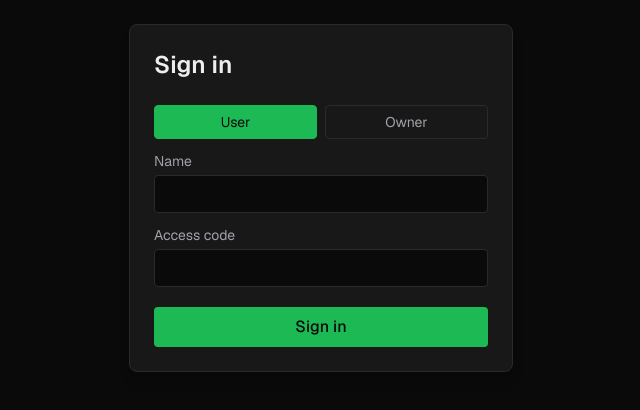
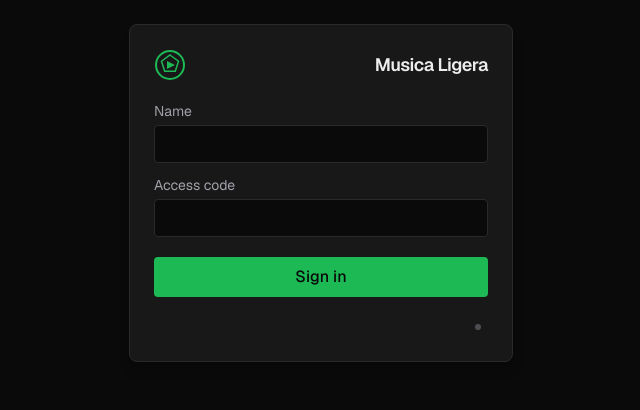
Before and after one commit to camposja/musica-ligera-42, a Next.js app: page /login in a window 1280 px wide. Shown: the top 410 px of the page, without its empty margins (319-959 px from the left). Built offline with nearby package versions, Linux system fonts and the light colour scheme.

Commit message:
feat(auth): branded user-first login with hidden owner access
USER mode is the default; OWNER access is reachable via /login?owner=1
or a small visual easter-egg dot. The dot is aria-hidden + tabIndex=-1
so the URL is the accessible entrypoint.

```diff
--- a/src/app/(auth)/login/LoginForm.tsx
+++ b/src/app/(auth)/login/LoginForm.tsx
@@ -5,13 +5,20 @@ import { useState } from "react";
 
 type Mode = "OWNER" | "USER";
 
-export default function LoginForm() {
+export default function LoginForm({ initialMode }: { initialMode: Mode }) {
   const router = useRouter();
-  const [mode, setMode] = useState<Mode>("USER");
+  const [mode, setMode] = useState<Mode>(initialMode);
   const [field1, setField1] = useState("");
   const [field2, setField2] = useState("");
   const [error, setError] = useState<string | null>(null);
   const [submitting, setSubmitting] = useState(false);
+
+  function switchMode(next: Mode) {
+    setMode(next);
+    setField1("");
+    setField2("");
+    setError(null);
+  }
 
   async function onSubmit(e: React.FormEvent) {
     e.preventDefault();
@@ -43,31 +50,17 @@ export default function LoginForm() {
     }
   }
 
-  const tabBase = "flex-1 rounded border px-3 py-1.5 transition-colors";
-  const tabActive = "border-accent bg-accent text-accent-foreground";
-  const tabIdle = "border-border text-muted hover:text-foreground";
   const inputClass =
     "rounded border border-border bg-background px-3 py-2 outline-none focus:border-accent";
 
   return (
-    <form onSubmit={onSubmit} className="flex flex-col gap-3">
-      <div className="flex gap-2 text-sm">
-        <button
-          type="button"
-          onClick={() => setMode("USER")}
-          className={`${tabBase} ${mode === "USER" ? tabActive : tabIdle}`}
-        >
-          User
-        </button>
-        <button
-          type="button"
-          onClick={() => setMode("OWNER")}
-          className={`${tabBase} ${mode === "OWNER" ? tabActive : tabIdle}`}
-        >
-          Owner
-        </button>
+    <div className="flex flex-col gap-5">
+      <div className="flex items-center justify-between">
+        <LogoMark />
+        <span className="text-lg font-semibold tracking-tight">Musica Ligera</span>
       </div>
 
+      <form onSubmit={onSubmit} className="flex flex-col gap-3">
         <label className="flex flex-col gap-1 text-sm">
           <span className="text-muted">{mode === "OWNER" ? "Username" : "Name"}</span>
           <input
@@ -102,5 +95,62 @@ export default function LoginForm() {
           {submitting ? "Signing in…" : "Sign in"}
         </button>
       </form>
+
+      <div className="flex items-center justify-between text-xs text-muted">
+        {mode === "OWNER" ? (
+          <button
+            type="button"
+            onClick={() => {
+              switchMode("USER");
+              router.replace("/login");
+            }}
+            className="underline-offset-2 hover:underline"
+          >
+            User sign in
+          </button>
+        ) : (
+          <span />
+        )}
+        {/*
+          Hidden OWNER-mode trigger. The accessible OWNER entrypoint is
+          /login?owner=1 — the dot is a visual easter egg only. Hiding it from
+          assistive tech (aria-hidden + tabIndex={-1}) is intentional: keyboard
+          and screen-reader users get the documented URL path; sighted owners
+          get a tap target. Do not remove the URL fallback.
+        */}
+        <button
+          type="button"
+          aria-hidden="true"
+          tabIndex={-1}
+          onClick={() => switchMode("OWNER")}
+          className="-m-3 flex h-11 w-11 items-center justify-center"
+          style={{ visibility: mode === "OWNER" ? "hidden" : "visible" }}
+        >
+          <span className="block h-1.5 w-1.5 rounded-full bg-muted/40 hover:bg-muted" />
+        </button>
+      </div>
+    </div>
   );
 }
+
+function LogoMark() {
+  return (
+    <svg
+      width="32"
+      height="32"
+      viewBox="0 0 32 32"
+      fill="none"
+      xmlns="http://www.w3.org/2000/svg"
+      aria-hidden="true"
+    >
+      <circle cx="16" cy="16" r="14" stroke="var(--accent)" strokeWidth="2" />
+      <polygon
+        points="16,6 24.5,12.2 21.3,22.2 10.7,22.2 7.5,12.2"
+        stroke="var(--accent)"
+        strokeWidth="1.5"
+        fill="none"
+      />
+      <polygon points="13,12 13,20 21,16" fill="var(--accent)" />
+    </svg>
+  );
+}
--- a/src/app/(auth)/login/page.tsx
+++ b/src/app/(auth)/login/page.tsx
@@ -1,10 +1,27 @@
+import type { Metadata } from "next";
 import LoginForm from "./LoginForm";
 
-export default function LoginPage() {
-  return (
-    <>
-      <h1 className="mb-6 text-2xl font-semibold">Sign in</h1>
-      <LoginForm />
-    </>
-  );
+export const metadata: Metadata = {
+  title: "Musica Ligera — Sign in",
+};
+
+type Search = { owner?: string };
+
+// Server component reads `?owner=1` (or any truthy value) from the URL and
+// passes the initial mode to the client form. Doing this server-side avoids
+// the SSR flicker that would happen if the client component used
+// useSearchParams to flip mode after mount.
+export default async function LoginPage({
+  searchParams,
+}: {
+  searchParams: Promise<Search>;
+}) {
+  const params = await searchParams;
+  const initialMode = isTruthy(params.owner) ? "OWNER" : "USER";
+  return <LoginForm initialMode={initialMode} />;
 }
+
+function isTruthy(v: string | undefined): boolean {
+  if (!v) return false;
+  return v === "1" || v.toLowerCase() === "true" || v.toLowerCase() === "owner";
+}
```
Also changed, not shown: 1 other file (tests, documents, lock files or other folders). Lines whose indentation alone changed are shown as unchanged.
